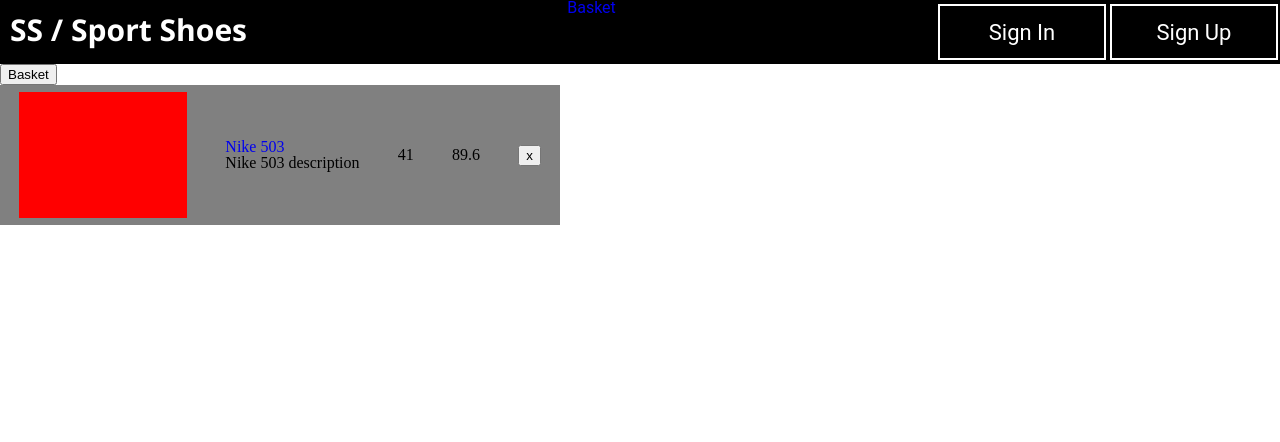
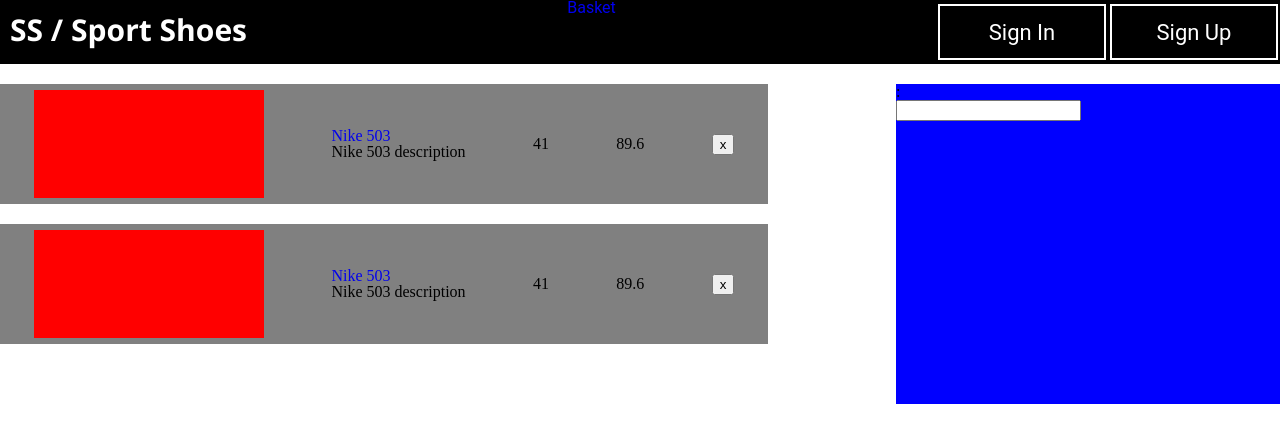
Before and after one commit to Loppik/Site-shop-of-football-merch, a React app: page /basket in a window 1280 px wide. Shown: the top 442 px of the page. Built offline with nearby package versions, Linux system fonts and the light colour scheme; the HTML template or start-up script is replaced by a standard one.

Commit message:
added orderer structure

```diff
--- a/src/components/Basket/Basket.jsx
+++ b/src/components/Basket/Basket.jsx
@@ -5,6 +5,7 @@
 import './basket.css';
 
 import ShoesCard from './ShoesCard';
+import Orderer from './Orderer';
 
 class Basket extends Component {
   state = {
@@ -21,21 +22,14 @@
   render() {
     return (
       <div className="basket">
-        <button type="button" onClick={this.onShowBasket}>Basket</button>
-        {/*this.props.products.map((product, index) =>
-            <li key={index}>
-              <Link to={`/fb/${product._id}`}>
-                {product.name}
-              </Link>
-              { product.size }
-              <button type="button" onClick={this.onDeleteProduct}>x</button>
-            </li>
-        )*/}
-        {
-          this.props.products.map(product => (
-            <ShoesCard shoes={product} onDelete={this.onDeleteProduct} />
-          ))
-        }
+        <div className="cards">
+          {
+            this.props.products.map(product => (
+              <ShoesCard shoes={product} onDelete={this.onDeleteProduct} />
+            ))
+          }
+        </div>
+        <Orderer />
       </div>
     );
   }
--- /dev/null
+++ b/src/components/Basket/Orderer.jsx
@@ -0,0 +1,65 @@
+import React, { Component } from 'react';
+import { connect } from 'react-redux';
+import Input from '../UI/Input/Input';
+
+import './orderer.css';
+
+class Orderer extends Component {
+  state = {
+    name: '',
+    phoneNumber: '',
+    email: '',
+    address: '',
+    wishes: '',
+  }
+
+  componentDidMount() {
+    this.setState({ ...this.props.user });
+  }
+
+  onChangeName = (event) => {
+    this.setState({
+      name: event.target.value,
+    });
+  }
+
+  onChangePhoneNumber = (event) => {
+    this.setState({
+      phoneNumber: parseInt(event.target.value, 10),
+    });
+  }
+
+  onChangeEmail = (event) => {
+    this.setState({
+      email: event.target.value,
+    });
+  }
+
+  onChangeAddress = (event) => {
+    this.setState({
+      address: event.target.value,
+    });
+  }
+
+  onChangeWishes = (event) => {
+    this.setState({
+      wishes: event.target.value,
+    });
+  }
+
+  render() {
+    return (
+      <div className="orderer">
+        <Input
+
+        />
+      </div>
+    )
+  }
+};
+
+export default connect(
+  state => ({
+    products: state.user,
+  }),
+)(Orderer);
--- a/src/components/Basket/basket.css
+++ b/src/components/Basket/basket.css
@@ -1,4 +1,14 @@
 .basket {
-  width: 800px;
-  height: 700px;
+  width: 100%;
+  height: 100%;
+  position: absolute;
+  display: flex;
+  justify-content: space-between;
 }
+
+.cards {
+  width: 60%;
+  height: 100%;
+  display: flex;
+  flex-direction: column;
+}
--- /dev/null
+++ b/src/components/Basket/orderer.css
@@ -0,0 +1,6 @@
+.orderer {
+  width: 30%;
+  height: 40%;
+  background-color: blue;
+  margin-top: 20px;
+}
--- a/src/components/Basket/shoesCard.css
+++ b/src/components/Basket/shoesCard.css
@@ -1,11 +1,11 @@
 .card {
-  width: 70%;
-  height: 20%;
+  height: 15%;
   background-color: rgb(128, 128, 128);
   display: flex;
   flex-direction: row;
   align-items: center;
   justify-content: space-around;
+  margin-top: 20px;
 }
 
 .image {
--- a/src/reducers/products.js
+++ b/src/reducers/products.js
@@ -1,4 +1,12 @@
 const initialState = [
+  {
+    _id: "5bb4a99463e3a228d0c4a42a",
+    name: "Nike 503",
+    description: "Nike 503 description",
+    type: "FootballBoots",
+    price: 89.6,
+    size: "41",
+  },
   {
     _id: "5bb4a99463e3a228d0c4a42a",
     name: "Nike 503",
```
